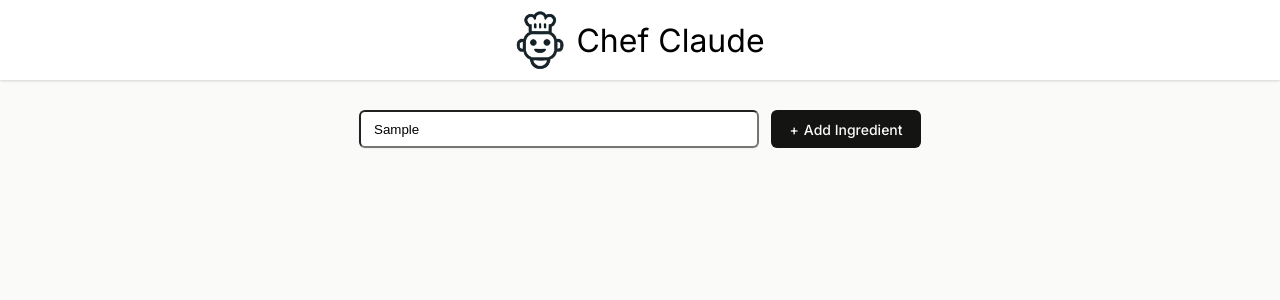
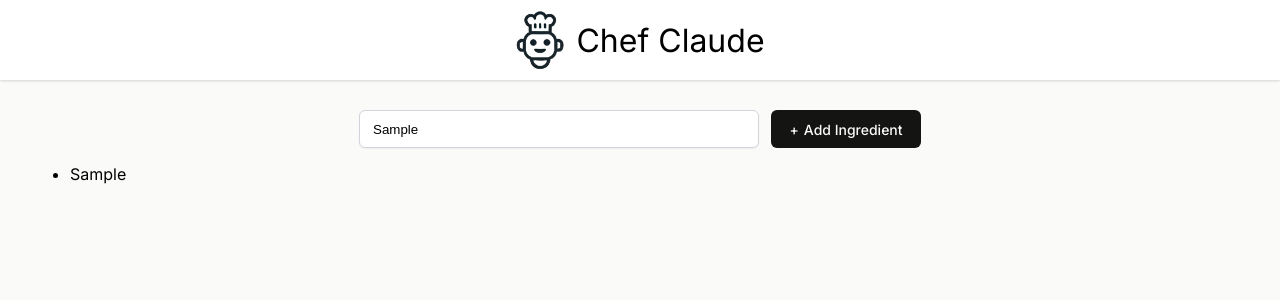
Before and after one commit to HP-002/chefClaude, a React (Vite) app: page / in a window 1280 px wide. Both pictures are taken after typing "Sample" into the empty fields and a click on the button "Add Ingredient". Shown: the top 300 px of the page. Built offline with nearby package versions, Linux system fonts and the light colour scheme; the HTML template or start-up script is replaced by a standard one.

Commit message:
Implement add ingredient functionality

```diff
--- a/src/Components/Main.jsx
+++ b/src/Components/Main.jsx
@@ -1,14 +1,31 @@
+import React from 'react';
+
 export default function Main() {
+    const [ingredientList, setIngredientList] = React.useState([]);
+
+    function handleSubmit(event) {
+        event.preventDefault();
+        const formData = new FormData(event.target);
+        const newIngredient = formData.get("ingredient");
+        setIngredientList(prevList => [...prevList, newIngredient]);
+    }
+
     return (
         <main>
-            <forms className="add-ingredient-form">
+            <form onSubmit={handleSubmit} className="add-ingredient-form">
                 <input
                     type="text"
                     placeholder="e.g. Milk"
                     aria-label="Add Ingredient"
+                    name="ingredient"
                 />
                 <button>Add Ingredient</button>
-            </forms>
+            </form>
+            <ul className="ingredient-list">
+                {ingredientList.map((ingredient, index) => (
+                    <li key={index}>{ingredient}</li>
+                ))}
+            </ul>
         </main>
     )
 }
--- a/src/index.css
+++ b/src/index.css
@@ -39,7 +39,7 @@ main {
 }
 
 .add-ingredient-form > input {
-  border-radius: 6px;hhhhhhhhhhhhhhhhhhhhhhhhhhhhhhhhhhhhhhhhhhhhhhhhhhhhhh
+  border-radius: 6px;
   border: 1px solid #D1D5DB;
   padding: 9px 13px;
   box-shadow: 0px 1px 2px 0px rgba(0, 0, 0, 0.05);
```
